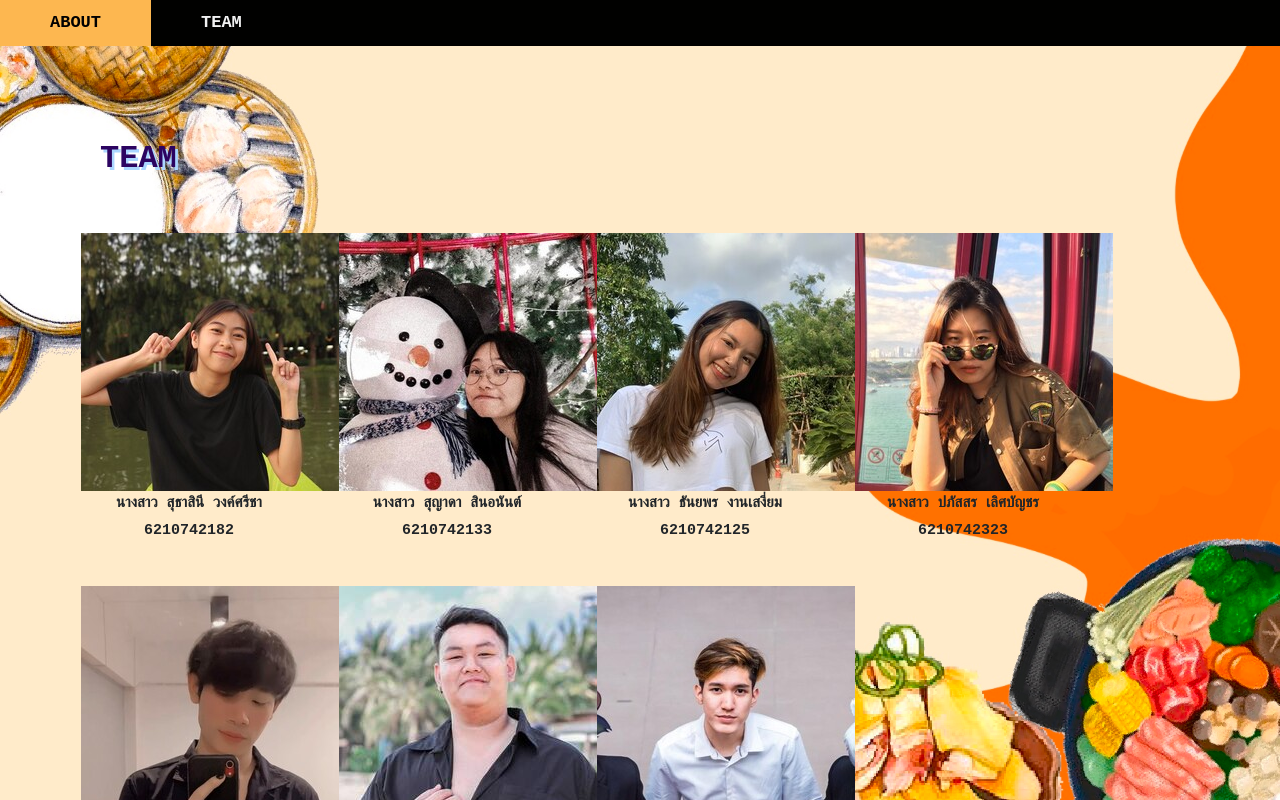
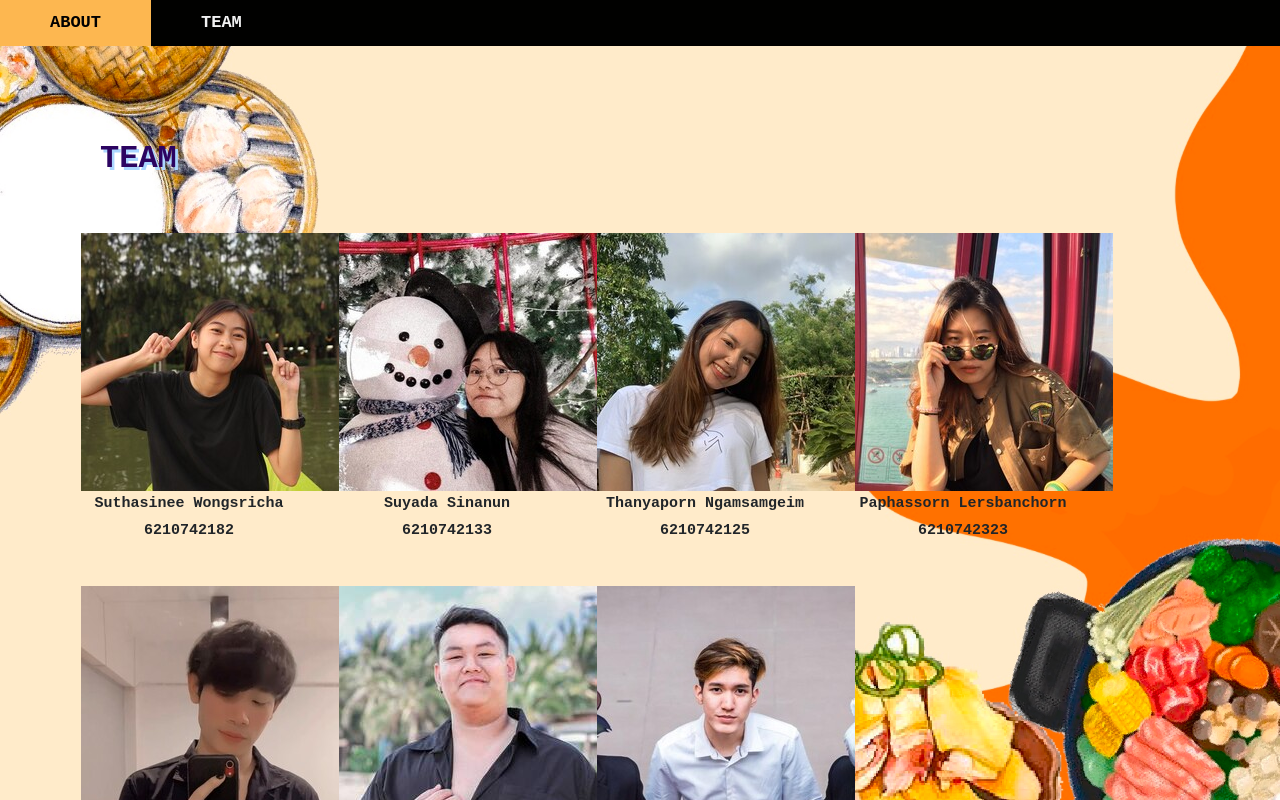
Before and after one commit to siny2000/food-tu-project, a Vue app: page /Team in a window 1280 px wide. Built offline with nearby package versions, Linux system fonts and the light colour scheme; no server answers.

Commit message:
ชื่ออิ้ง

```diff
--- a/src/components/Basket.vue
+++ b/src/components/Basket.vue
@@ -302,7 +302,7 @@ export default {
 };
 </script>
 
-<style>
+<style scoped>
 .image {
   border: 2px;
   border-radius: 10px;
--- a/src/components/MenuInfo.vue
+++ b/src/components/MenuInfo.vue
@@ -120,7 +120,7 @@
             </button>
           </div>
 
-          <div style="margin-left:0%;margin-top:5.5%;">
+          <div style="margin-left:12%;margin-top:5.5%;">
             <div v-if="orderStatus == 'Ordered'" class="buttons">
               <button
                 v-if="userRole == 'shop'"
--- a/src/components/Store.vue
+++ b/src/components/Store.vue
@@ -1,7 +1,7 @@
 <template>
   <div class="store">
     <!--วางไว้ก่อนเดี๋ยวมาเขียนระบบลิสต์ของออเดอร์ -->
-    <div class="listordermenu">
+    <div class="listordermenu" style="width:80%;">
       <h1 style="color:black;">Order List</h1>
       <div
         class="col"
@@ -56,9 +56,9 @@
         <table class="table table-striped table-hover">
           <thead class="thead-dark">
             <tr>
-              <th scope="col" width="200">Order Number</th>
-              <th scope="col" width="400">Order Name</th>
-              <th scope="col" width="200">Time</th>
+              <th scope="col" width="100">Order Number</th>
+              <th scope="col" width="200">Order Name</th>
+              <th scope="col" width="100">Time</th>
             </tr>
           </thead>
           <!-- v-for คือวน for loop เอาข้อมูลใน data{product} ข้างล่างมาโชว์เป็นตาราง -->
--- a/src/components/Team.vue
+++ b/src/components/Team.vue
@@ -5,16 +5,16 @@
     </div>
     <div class="gallery">
       <div class="row">
-        <div class="image"><img src="../assets/beam.jpg"><br>นางสาว สุธาสินี วงค์ศรีชา<br>6210742182</div>
-        <div class="image"><img src="../assets/ip.jpg"><br>นางสาว สุญาดา สินอนันต์<br>6210742133</div>
-        <div class="image"><img src="../assets/palmy.jpg"><br>นางสาว ธันยพร งานเสงี่ยม<br>6210742125</div>
-        <div class="image"><img src="../assets/parn.jpg"><br>นางสาว ปภัสสร เลิศบัญชร<br>6210742323</div>
+        <div class="image"><img src="../assets/beam.jpg"><br>Suthasinee Wongsricha<br>6210742182</div>
+        <div class="image"><img src="../assets/ip.jpg"><br>Suyada Sinanun<br>6210742133</div>
+        <div class="image"><img src="../assets/palmy.jpg"><br>Thanyaporn Ngamsamgeim<br>6210742125</div>
+        <div class="image"><img src="../assets/parn.jpg"><br>Paphassorn Lersbanchorn<br>6210742323</div>
 
       </div>
       <div class="row">
-        <div class="image"><img src="../assets/kt.jpg"><br>นาย ธนบัตร เงินศรี<br>6210742067</div>
-        <div class="image"><img src="../assets/por.jpg"><br>นาย สุทธิพงษ์ ศิริรักษ์<br>6210743065</div>
-        <div class="image"><img src="../assets/flash.jpg"><br>นาย ศุภกร เพ็งอ้น<br>6210742059</div>
+        <div class="image"><img src="../assets/kt.jpg"><br>Tanabut Ngoensri<br>6210742067</div>
+        <div class="image"><img src="../assets/por.jpg"><br>Suttipong Sirirak<br>6210743065</div>
+        <div class="image"><img src="../assets/flash.jpg"><br>Supakorn Peng-ont<br>6210742059</div>
       </div>
     </div>
 
--- a/src/views/Register.vue
+++ b/src/views/Register.vue
@@ -131,7 +131,7 @@ export default {
 };
 </script>
 
-<style>
+<style scpoed>
 h1{
   margin-top: 3%;
   font-family: "Courier New", Courier, "Lucida Sans Typewriter", "Lucida Typewriter", monospace;
```
Also changed, not shown: 1 other file (tests, documents, lock files or other folders).
